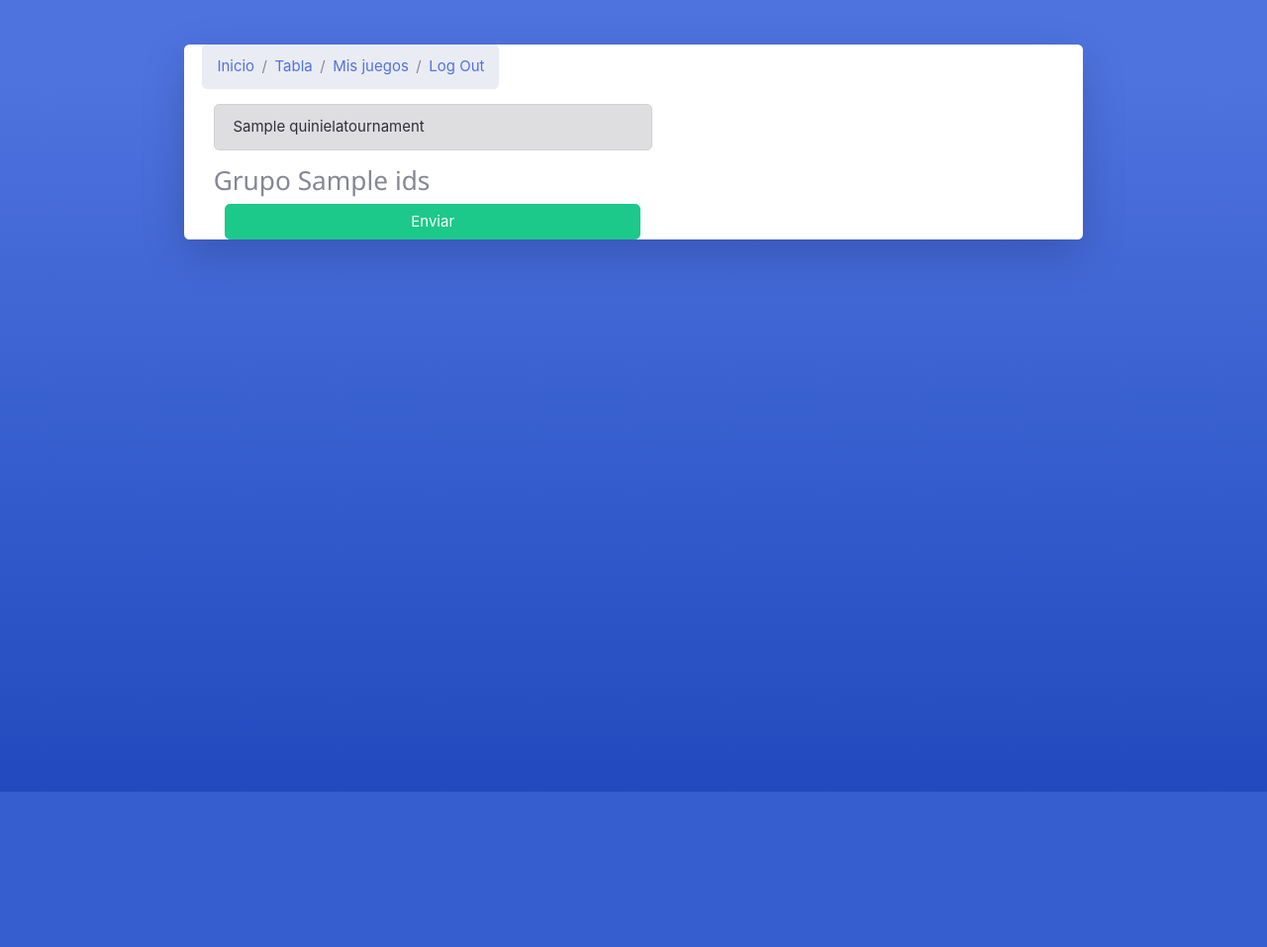
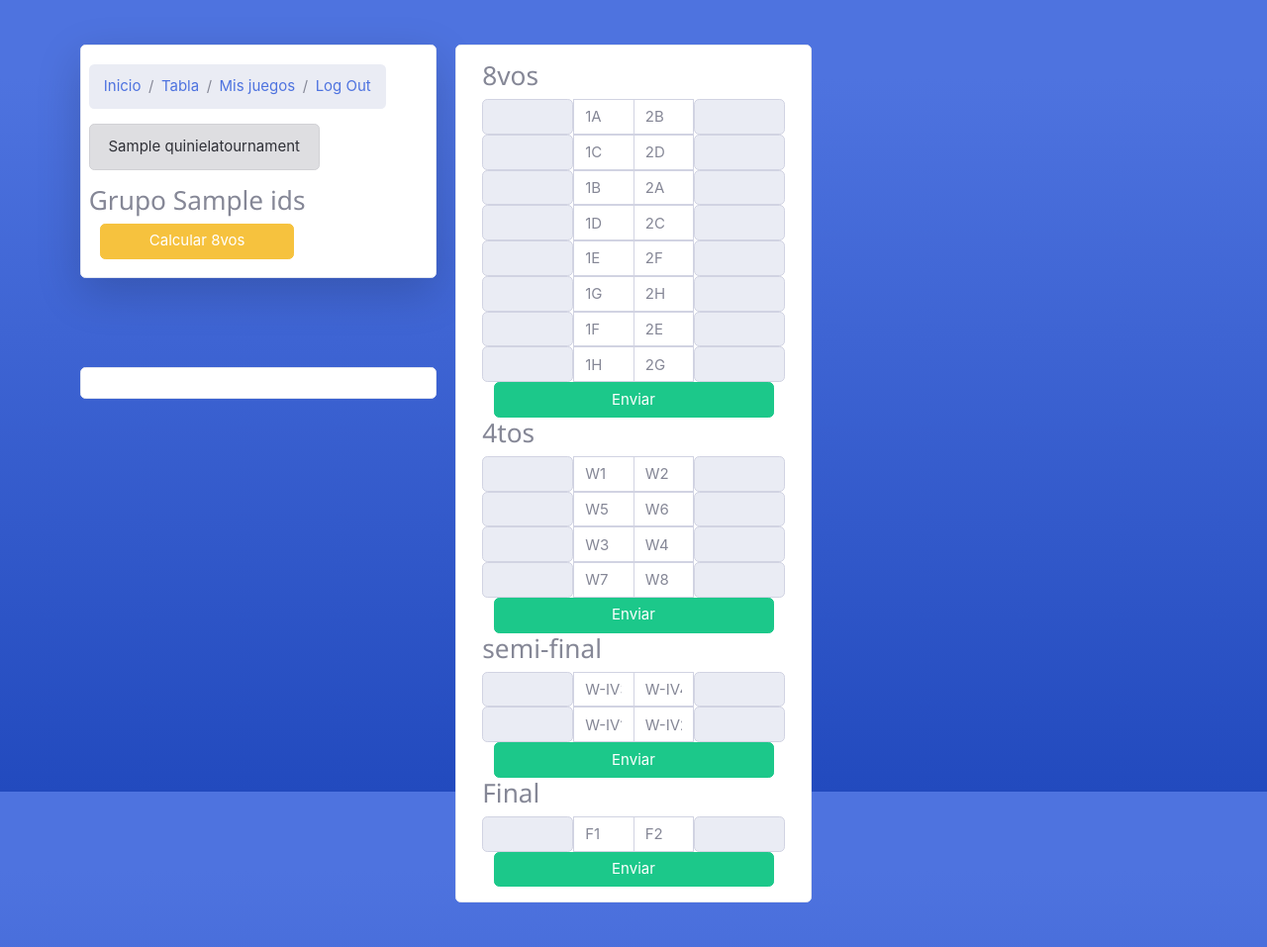
Before and after one commit to mecoccaro/Gansa, a Django app: template gansa/templates/games/gameInput.html in a window 1280 px wide. Shown: the whole page at 99% size. Before the commit the page ends 800 px from the top, so only its background shows below. Run offline with Django 3.2, Linux system fonts and the light colour scheme; tables that the repository leaves empty hold one stand-in row (values such as "Sample post"); the template is opened without the code that fills it: values that come from a table or form of the project are taken from there, most other values are stand-ins (such as "Sample title", 1, 10 or a date in 2020); some libraries are stand-ins or nearby versions.

Commit message:
Added qualy forms and game validations

```diff
--- /dev/null
+++ b/gansa/templates/games/4form.html
@@ -0,0 +1,34 @@
+<form id="4Form" method="post">
+    <h3>4tos</h3>
+        <div class="input-group">
+            <span class="input-group-text" id="q9" name="teamA" style="width: 30%;"></span>
+            <input type="hidden" id='gameId' name="gameId" value="q9" />
+            <input type="number" aria-label="First name" class="form-control" name="resA" id="q9" placeholder="W1">
+            <input type="number" aria-label="Last name" class="form-control" name="resB" id="q9" placeholder="W2">
+            <span class="input-group-text" id="q9" name="teamB" style="width: 30%;"></span>
+        </div>
+        <div class="input-group">
+            <span class="input-group-text" id="q10" name="teamA" style="width: 30%;"></span>
+            <input type="hidden" id='gameId' name="gameId" value="q10" />
+            <input type="number" aria-label="First name" class="form-control" name="resA" id="q10" placeholder="W5">
+            <input type="number" aria-label="Last name" class="form-control" name="resB" id="q10" placeholder="W6">
+            <span class="input-group-text" id="q10" name="teamB" style="width: 30%;"></span>
+        </div>
+        <div class="input-group">
+            <span class="input-group-text" id="q11" name="teamA" style="width: 30%;"></span>
+            <input type="hidden" id='gameId' name="gameId" value="q11" />
+            <input type="number" aria-label="First name" class="form-control" name="resA" id="q11" placeholder="W3">
+            <input type="number" aria-label="Last name" class="form-control" name="resB" id="q11" placeholder="W4">
+            <span class="input-group-text" id="q11" name="teamB" style="width: 30%;"></span>
+        </div>
+        <div class="input-group">
+            <span class="input-group-text" id="q12" name="teamA" style="width: 30%;"></span>
+            <input type="hidden" id='gameId' name="gameId" value="q12" />
+            <input type="number" aria-label="First name" class="form-control" name="resA" id="q12" placeholder="W7">
+            <input type="number" aria-label="Last name" class="form-control" name="resB" id="q12" placeholder="W8">
+            <span class="input-group-text" id="q12" name="teamB" style="width: 30%;"></span>
+        </div>
+<div class="col-md-12">
+    <button class="btn btn-success w-100" type="button" id="8vos">Enviar</button>
+</div>
+</form>
--- /dev/null
+++ b/gansa/templates/games/8form.html
@@ -0,0 +1,62 @@
+<form id="8Form" method="post">
+        <h3>8vos</h3>
+            <div class="input-group">
+                <span class="input-group-text" id="q1" name="teamA" style="width: 30%;"></span>
+                <input type="hidden" id='gameId' name="gameId" value="q1" />
+                <input type="number" aria-label="First name" class="form-control"name="resA" id="q1" placeholder="1A">
+                <input type="number" aria-label="Last name" class="form-control" name="resB" id="q1" placeholder="2B">
+                <span class="input-group-text" id="q1" name="teamB" style="width: 30%;"></span>
+            </div>
+            <div class="input-group">
+                <span class="input-group-text" id="q2" name="teamA" style="width: 30%;"></span>
+                <input type="hidden" id='gameId' name="gameId" value="q2" />
+                <input type="number" aria-label="First name" class="form-control" name="resA" id="q2" placeholder="1C">
+                <input type="number" aria-label="Last name" class="form-control" name="resB" id="q2" placeholder="2D">
+                <span class="input-group-text" id="q2" name="teamB" style="width: 30%;"></span>
+            </div>
+            <div class="input-group">
+                <span class="input-group-text" id="q3" name="teamA" style="width: 30%;"></span>
+                <input type="hidden" id='gameId' name="gameId" value="q3" />
+                <input type="number" aria-label="First name" class="form-control" name="resA" id="q3" placeholder="1B">
+                <input type="number" aria-label="Last name" class="form-control" name="resB" id="q3" placeholder="2A">
+                <span class="input-group-text" id="q3" name="teamB" style="width: 30%;"></span>
+            </div>
+            <div class="input-group">
+                <span class="input-group-text" id="q4" name="teamA" style="width: 30%;"></span>
+                <input type="hidden" id='gameId' name="gameId" value="q4" />
+                <input type="number" aria-label="First name" class="form-control" name="resA" id="q4" placeholder="1D">
+                <input type="number" aria-label="Last name" class="form-control" name="resB" id="q4" placeholder="2C">
+                <span class="input-group-text" id="q4" name="teamB" style="width: 30%;"></span>
+            </div>
+            <div class="input-group">
+                <span class="input-group-text" id="q5" name="teamA" style="width: 30%;"></span>
+                <input type="hidden" id='gameId' name="gameId" value="q5" />
+                <input type="number" aria-label="First name" class="form-control" name="resA" id="q5" placeholder="1E">
+                <input type="number" aria-label="Last name" class="form-control" name="resB" id="q5" placeholder="2F">
+                <span class="input-group-text" id="q5" name="teamB" style="width: 30%;"></span>
+            </div>
+            <div class="input-group">
+                <span class="input-group-text" id="q6" name="teamA" style="width: 30%;"></span>
+                <input type="hidden" id='gameId' name="gameId" value="q6" />
+                <input type="number" aria-label="First name" class="form-control" name="resA" id="q6" placeholder="1G">
+                <input type="number" aria-label="Last name" class="form-control" name="resB" id="q6" placeholder="2H">
+                <span class="input-group-text" id="q6" name="teamB" style="width: 30%;"></span>
+            </div>
+            <div class="input-group">
+                <span class="input-group-text" id="q7" name="teamA" style="width: 30%;"></span>
+                <input type="hidden" id='gameId' name="gameId" value="q7" />
+                <input type="number" aria-label="First name" class="form-control" name="resA" id="q7" placeholder="1F">
+                <input type="number" aria-label="Last name" class="form-control" name="resB" id="q7" placeholder="2E">
+                <span class="input-group-text" id="q7" name="teamB" style="width: 30%;"></span>
+            </div>
+            <div class="input-group">
+                <span class="input-group-text" id="q8" name="teamA" style="width: 30%;"></span>
+                <input type="hidden" id='gameId' name="gameId" value="q8" />
+                <input type="number" aria-label="First name" class="form-control" name="resA" id="q8" placeholder="1H">
+                <input type="number" aria-label="Last name" class="form-control" name="resB" id="q8" placeholder="2G">
+                <span class="input-group-text" id="q8" name="teamB" style="width: 30%;"></span>
+            </div>
+    <div class="col-md-12">
+        <button class="btn btn-success w-100" type="button" id="8vos">Enviar</button>
+    </div>
+</form>
--- /dev/null
+++ b/gansa/templates/games/finalForm.html
@@ -0,0 +1,13 @@
+<form id="finalForm" method="post">
+    <h3>Final</h3>
+        <div class="input-group">
+            <span class="input-group-text" id="final" name="teamA" style="width: 30%;"></span>
+            <input type="hidden" id='gameId' name="gameId" value="final" />
+            <input type="number" aria-label="First name" class="form-control" name="resA" id="final" placeholder="F1">
+            <input type="number" aria-label="Last name" class="form-control" name="resB" id="final" placeholder="F2">
+            <span class="input-group-text" id="final" name="teamB" style="width: 30%;"></span>
+        </div>
+<div class="col-md-12">
+    <button class="btn btn-success w-100" type="button" id="final" data-toggle="modal" data-target="#myModal" >Enviar</button>
+</div>
+</form>
--- a/gansa/templates/games/form.html
+++ b/gansa/templates/games/form.html
@@ -5,16 +5,16 @@
         {% for game in games %}
             {% if game.gameId|slice:':1' == ids %}
             <div class="input-group">
-                <span class="input-group-text" id="{{game.gameId}}" name="teamA" style="width: 20%;">{{ game.teamA }}</span>
+                <span class="input-group-text" id="{{game.gameId}}" name="teamA" style="width: 30%;">{{ game.teamA }}</span>
                 <input type="hidden" id='gameId' name="gameId" value="{{game.gameId}}" />
                 <input type="number" aria-label="First name" class="form-control" name="resA" id="{{game.gameId}}">
                 <input type="number" aria-label="Last name" class="form-control" name="resB" id="{{game.gameId}}">
-                <span class="input-group-text" id="{{game.gameId}}" name="teamB" style="width: 20%;">{{ game.teamB }}</span>
+                <span class="input-group-text" id="{{game.gameId}}" name="teamB" style="width: 30%;">{{ game.teamB }}</span>
             </div>
             {% endif %}
         {% endfor %}
     {% endfor %}
     <div class="col-md-12">
-        <button class="btn btn-success w-100" type="button" data-toggle="modal" data-target="#myModal" >Enviar</button>
+        <button class="btn btn-warning w-100" type="button" id="groupForm">Calcular 8vos</button>
     </div>
 </form>
--- a/gansa/templates/games/gameInput.html
+++ b/gansa/templates/games/gameInput.html
@@ -23,12 +23,10 @@
 </div>
 <div class="container">
     <div class="row justify-content-center">
-        <div class="col-xl-10 col-lg-12 col-md-9">
-            <div class="card o-hidden border-0 shadow-lg my-5">
-                <div class="card-body p-0">
+        <div class="card-columns">
+            <div class="card shadow-lg my-5">
+                <div class="card-body">
                     <!-- Nested Row within Card Body -->
-                    <div class="row">
-                        <div class="col-lg-6" style="margin-left: 30px;">
                     <div class="row">
                         <nav aria-label="breadcrumb">
                             <ol class="breadcrumb">
@@ -38,13 +36,15 @@
                                 <li class="breadcrumb-item"><a href="{% url 'logout' %}">Log Out</a></li>
                             </ol>
                         </nav>
-                            </div>
                         <div class="alert alert-dark" role="alert">
                             {{ tournament.name }}
                         </div>
                         {% include 'games/form.html' with games=games %}
                     </div>
-                        <div class="col-lg-6 d-none d-lg-block">
+                </div>
+            </div>
+            <div class="card p-3 my-5" >
+                <div class="col-lg-6">
                     <div id="ATable">
                     </div>
                     <div id="BTable">
@@ -63,6 +63,18 @@
                     </div>
                 </div>
             </div>
+            <div class="card p-3 my-5" >
+                <div class="col-lg-12">
+                    {% include 'games/8form.html' %}
+                </div>
+                <div class="col-lg-12">
+                    {% include 'games/4form.html' %}
+                </div>
+                <div class="col-lg-12">
+                    {% include 'games/semiform.html' %}
+                </div>
+                <div class="col-lg-12">
+                    {% include 'games/finalForm.html' %}
                 </div>
             </div>
         </div>
@@ -232,21 +244,30 @@
         var prevRes = $(this).data('result')
         var teamA = $(`span[name=teamA][id=${this.id}]`).text()
         var teamB = $(`span[name=teamB][id=${this.id}]`).text()
+        var winT
+        var loseT
         if (res != prevRes && prevRes) {
             if (prev && prev == 'W') {
-                console.log('changes', prev)
-                $this = $('#' + teamA).find("td");
+                if(this.name == 'resA') {
+                    winT = teamA
+                } else {
+                    winT = teamB
+                }
+                $this = $('#' + winT).find("td");
                 val = $this.eq(1).text()
                 res = parseInt(val) - 1
                 $this.eq(1).html(res);
             } else if (prev && prev == 'L') {
-                console.log('changes', prev)
-                $this = $('#' + teamB).find("td");
+                if(this.name == 'resA') {
+                    loseT = teamB
+                } else {
+                    loseT = teamA
+                }
+                $this = $('#' + loseT).find("td");
                 val = $this.eq(2).text()
                 res = parseInt(val) - 1
                 $this.eq(2).html(res);
             } else if (prev && prev == 'T') {
-                console.log('changes', prev)
                 $this = $('#' + teamA).find("td");
                 val = $this.eq(3).text()
                 res = parseInt(val) - 1
@@ -260,6 +281,9 @@
         }
     });
 
+    $('#groupForm').click( function () {
+        console.log('test')
+    })
 
 
 </script>
--- /dev/null
+++ b/gansa/templates/games/semiform.html
@@ -0,0 +1,20 @@
+<form id="semiForm" method="post">
+    <h3>semi-final</h3>
+        <div class="input-group">
+            <span class="input-group-text" id="semi1" name="teamA" style="width: 30%;"></span>
+            <input type="hidden" id='gameId' name="gameId" value="semi1" />
+            <input type="number" aria-label="First name" class="form-control" name="resA" id="semi1" placeholder="W-IV3">
+            <input type="number" aria-label="Last name" class="form-control" name="resB" id="semi1" placeholder="W-IV4">
+            <span class="input-group-text" id="semi1" name="teamB" style="width: 30%;"></span>
+        </div>
+        <div class="input-group">
+            <span class="input-group-text" id="semi2" name="teamA" style="width: 30%;"></span>
+            <input type="hidden" id='gameId' name="gameId" value="semi2" />
+            <input type="number" aria-label="First name" class="form-control" name="resA" id="semi2" placeholder="W-IV1">
+            <input type="number" aria-label="Last name" class="form-control" name="resB" id="semi2" placeholder="W-IV2">
+            <span class="input-group-text" id="semi2" name="teamB" style="width: 30%;"></span>
+        </div>
+<div class="col-md-12">
+    <button class="btn btn-success w-100" type="button" id="semi1">Enviar</button>
+</div>
+</form>
```
Lines whose indentation alone changed are shown as unchanged.
